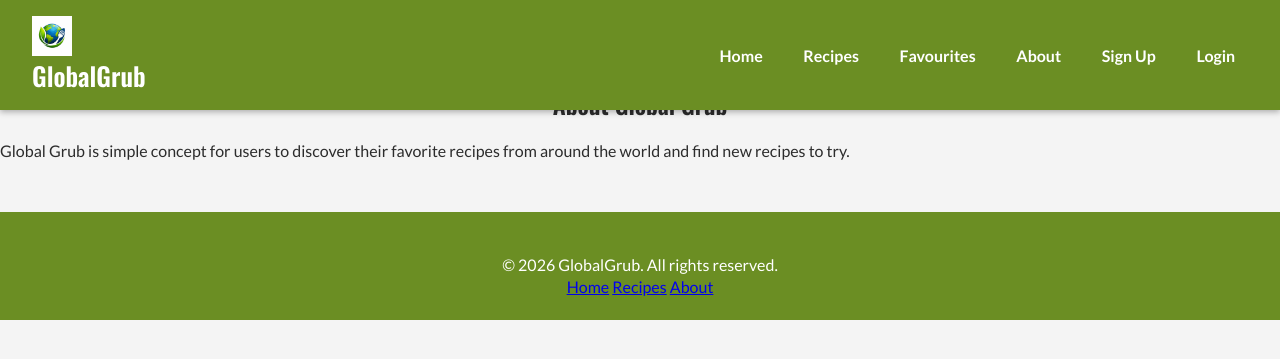
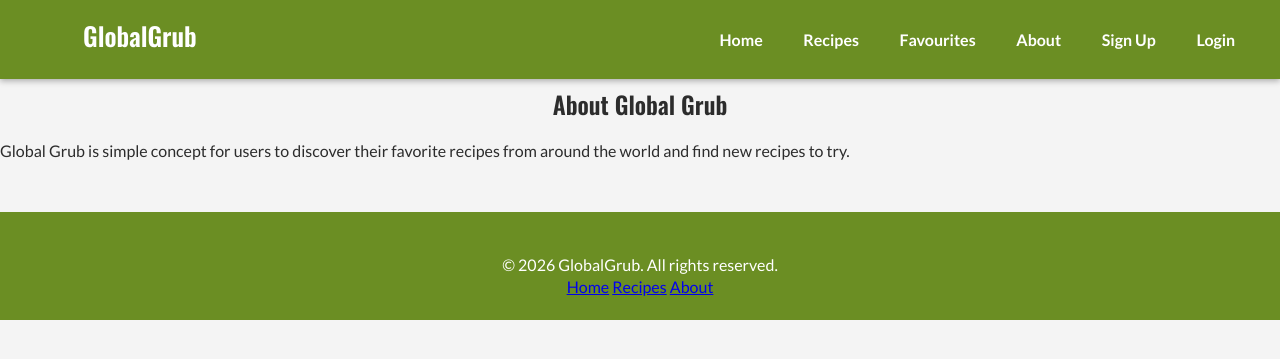
Before and after one commit to ColmN-Dev/GlobalGrub, a Flask app: page /about in a window 1280 px wide. Shown: the top 359 px of the page. Run offline with Flask 3, Linux system fonts and the light colour scheme.

Commit message:
Add display and margin styles to icon class

```diff
--- a/static/css/style.css
+++ b/static/css/style.css
@@ -19,7 +19,9 @@ body {
 .icon {
     width: 40px;
     height: 40px;
-    background: url("/static/images/icon.png") no-repeat center/contain;
+    display: inline-block;
+    vertical-align: middle;
+    margin-right: 0.5rem;
 }
 
 /* Navbar */
```
